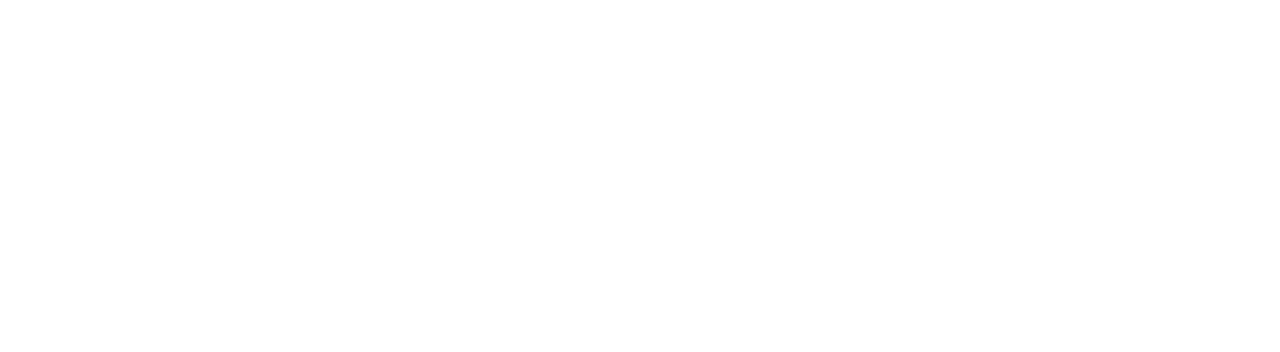
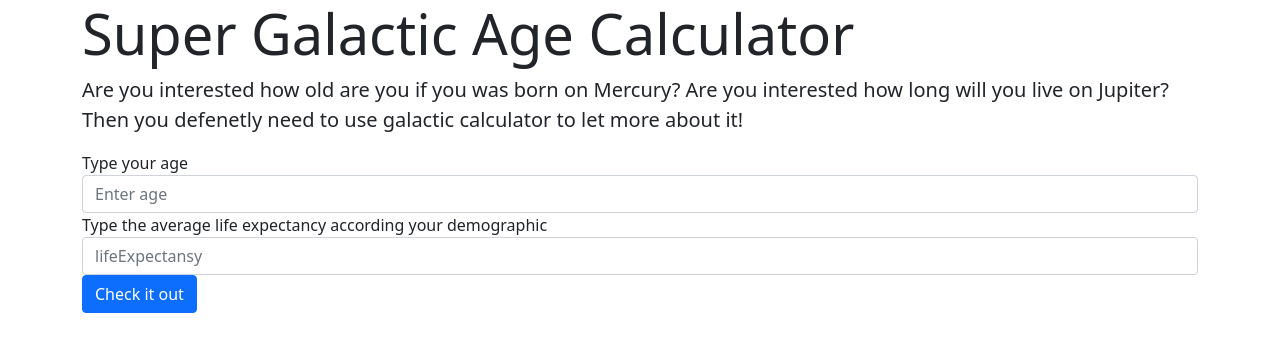
Before and after one commit to vzubarieva/galactic-age-calculator, a website built with webpack: page src/index.html in a window 1280 px wide. Built offline with nearby package versions, Linux system fonts and the light colour scheme.

Commit message:
add UI logic

```diff
--- a/src/index.html
+++ b/src/index.html
@@ -6,8 +6,30 @@
 </head>
 
 <body>
+  <div class="jumbotron jumbotron-fluid">
+    <div class="container">
+      <h1 class="display-4">Super Galactic Age Calculator</h1>
+      <p class="lead">Are you interested how old are you if you was born on Mercury? Are you interested how long will
+        you live on Jupiter?
+        Then you defenetly need to use galactic calculator to let more about it!</p>
+      <form>
+        <div class="form-group">
+          <label for="InputAge">Type your age</label>
+          <input type="age" class="form-control" id="userAge" aria-describedby="age" placeholder="Enter age"
+            type="number">
+        </div>
+        <div class="form-group">
+          <label for="exampleInputPassword1"> Type the average life expectancy according your demographic</label>
+          <input type="lifeExpectancy" class="form-control" id="InputLifeExpectansy" placeholder="lifeExpectansy"
+            type="number">
+        </div>
+        <button type="submit" class="btn btn-primary">Check it out</button>
+      </form>
+    </div>
+  </div>
 
 
+  <!-- <h2>Just type your age</h2> -->
 
   <!-- template of img <img src="assets/images/stock-puppy-photo.jpg" alt="such a pup!"> -->
 </body>
--- a/src/index.js
+++ b/src/index.js
@@ -2,9 +2,9 @@ import $ from 'jquery';
 import 'bootstrap';
 import 'bootstrap/dist/css/bootstrap.min.css';
 import './css/styles.css';
-// import Triangle from './js/triangle.js';
+// import PlanetYears from './js/planetyears.js';
 
-// $(function () {
+$(function () {
   //   $('#triangle-checker-form').on("submit", function (event) {
   //     event.preventDefault();
   //     console.log('hello');
@@ -14,4 +14,4 @@ import './css/styles.css';
   //     const triangle = new Triangle(length1, length2, length3);
   //     const response = triangle.checkType();
   //     $('#response').append(`<p>${response}</p>`);
-//   });
+});
```
Lines whose indentation alone changed are shown as unchanged.
